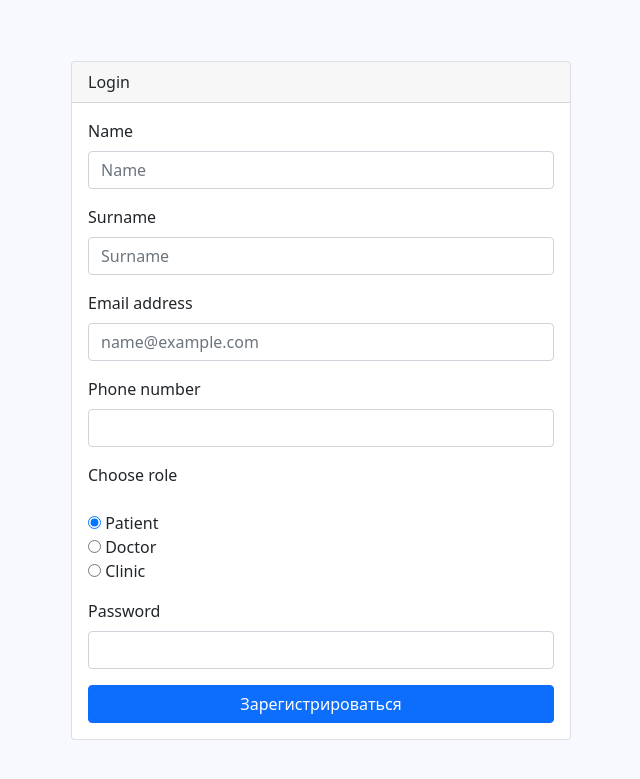
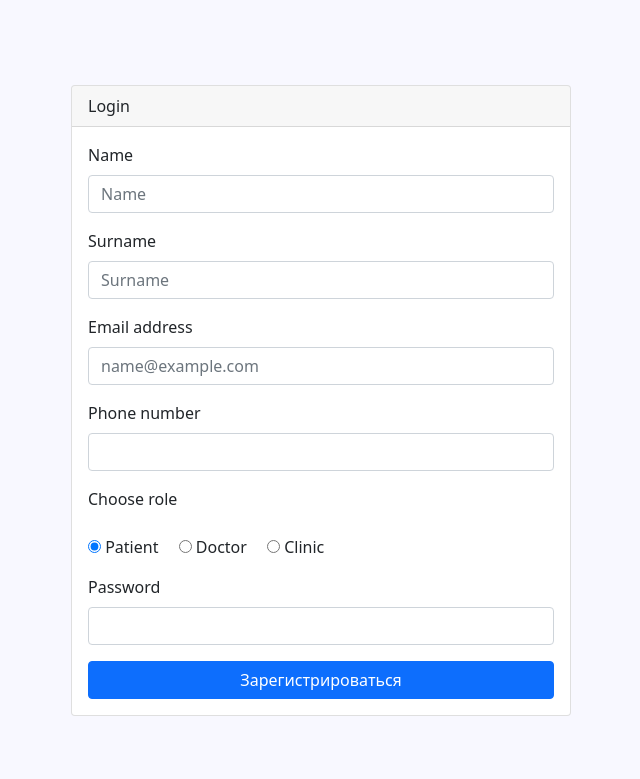
Before and after one commit to BekusovMikhail/medical-app, a Django app: page /registration in a window 1280 px wide. Shown: the top 779 px of the page, without its empty margins (319-959 px from the left). Run offline with Django 4.2, Linux system fonts and the light colour scheme.

Commit message:
Horizontal align roles in registration

```diff
--- a/med/templates/med/reg.html
+++ b/med/templates/med/reg.html
@@ -52,19 +52,19 @@
         </style>
         <label class="form-label">Choose role</label>
         <p class="main-radio-role">
-            <div class="radio-role">
+            <div class="radio-role form-check-inline">
                 <input type="radio" id="contactChoice1"
                 name="role" value="patient" checked>
                 <label for="contactChoice1">Patient</label>
             </div>
 
-            <div class="radio-role">
+            <div class="radio-role form-check-inline">
                 <input type="radio" id="contactChoice2"
                 name="role" value="doctor">
                 <label for="contactChoice2">Doctor</label>
             </div>
 
-            <div class="radio-role">
+            <div class="radio-role form-check-inline">
                 <input type="radio" id="contactChoice3"
                 name="role" value="clinic">
                 <label for="contactChoice3">Clinic</label>
```
